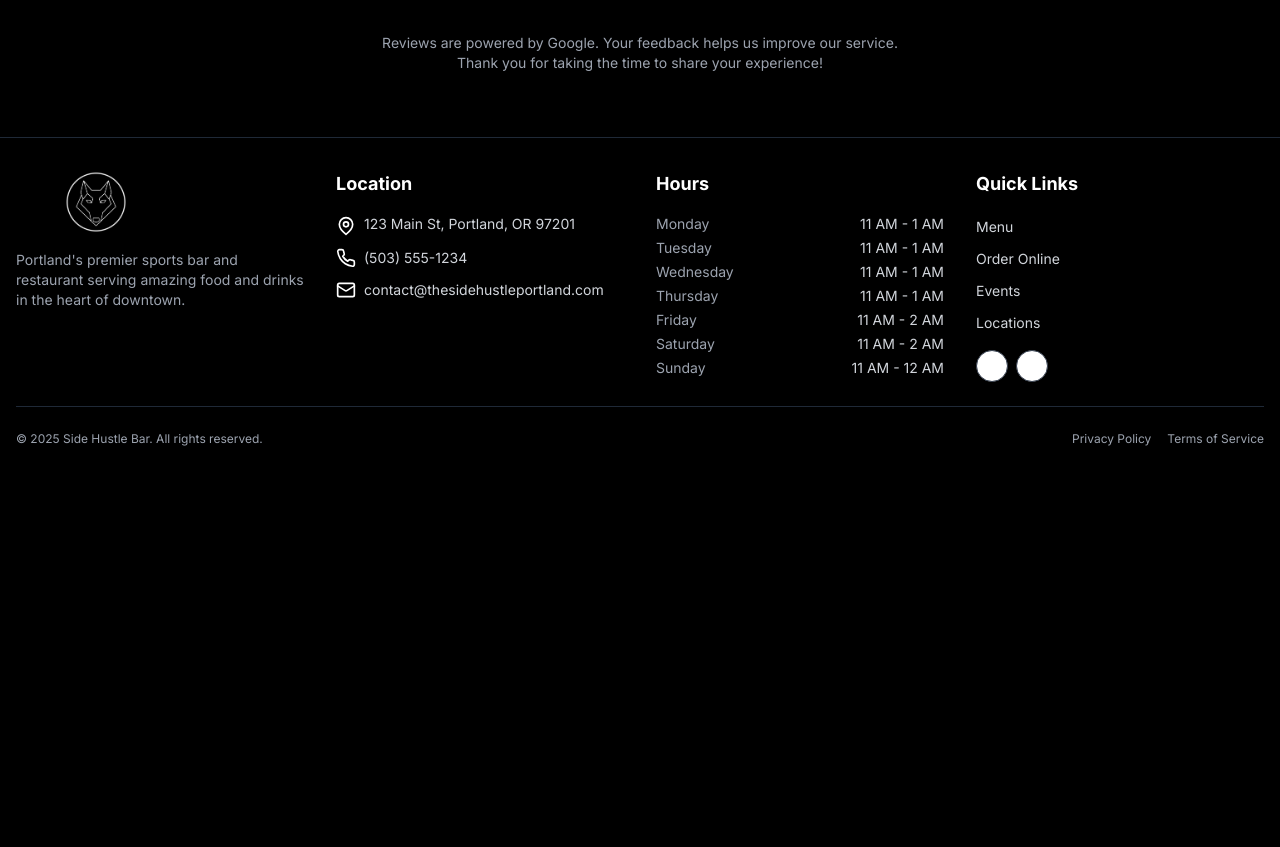
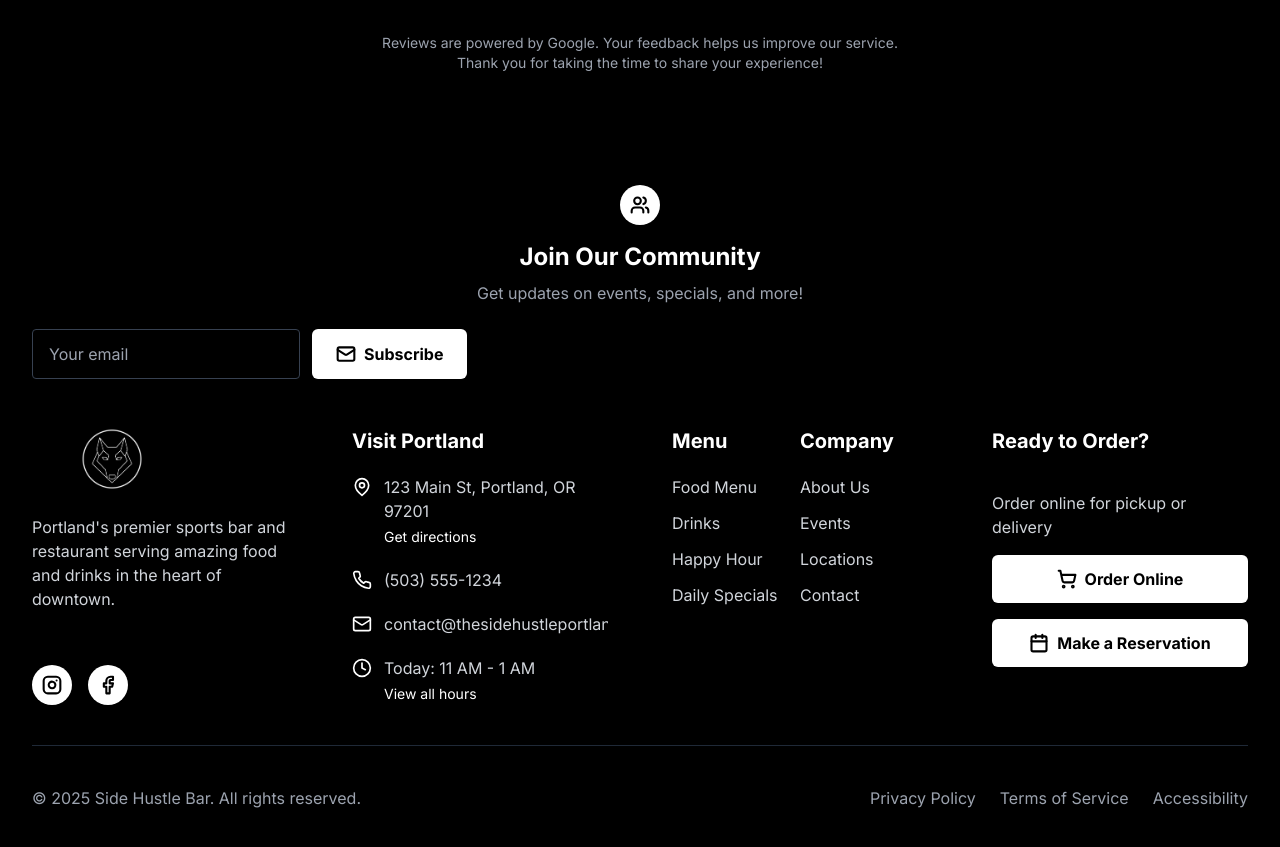
Before and after one commit to bitethatthing2/hustlehard, a Next.js app: page / in a window 1280 px wide. Shown: the part 4180-5027 px from the top of the page. Before the commit the page ends 4659 px from the top, so only its background shows below. Built offline with nearby package versions, Linux system fonts and the light colour scheme.

Commit message:
Update footer with improved visibility and styling

```diff
--- a/components/layout/DynamicFooter.tsx
+++ b/components/layout/DynamicFooter.tsx
@@ -1,24 +1,79 @@
 "use client";
 
-import React from 'react';
+import React, { useEffect, useState } from 'react';
 import Link from 'next/link';
 import Image from 'next/image';
 import { useLocation } from '@/contexts/LocationContext';
-import { MapPin, Phone, Clock, Mail, Instagram, Facebook } from 'lucide-react';
+import { MapPin, Phone, Mail, Instagram, Facebook, Clock, ArrowUp, ShoppingCart, Calendar, Users } from 'lucide-react';
 import { Button } from '@/components/ui/button';
 import { Separator } from '@/components/ui/separator';
 
 export default function DynamicFooter() {
   const { selectedLocation, locationData } = useLocation();
   const currentLocation = locationData[selectedLocation];
+  const [showScrollTop, setShowScrollTop] = useState(false);
+
+  // Add scroll to top functionality
+  useEffect(() => {
+    const checkScroll = () => {
+      setShowScrollTop(window.scrollY > 500);
+    };
+
+    window.addEventListener('scroll', checkScroll);
+    return () => window.removeEventListener('scroll', checkScroll);
+  }, []);
+
+  const scrollToTop = () => {
+    window.scrollTo({
+      top: 0,
+      behavior: 'smooth'
+    });
+  };
+
+  // Format phone number for tel: link
+  const formattedPhone = currentLocation.phone.replace(/\D/g, '');
 
   return (
-    <footer className="w-full bg-black border-t border-gray-800">
-      <div className="container mx-auto px-4 py-8">
-        <div className="grid grid-cols-1 md:grid-cols-2 lg:grid-cols-4 gap-8">
+    <section className="w-full bg-black relative">
+      {/* Scroll to top button */}
+      {showScrollTop && (
+        <button
+          onClick={scrollToTop}
+          className="absolute -top-6 left-1/2 transform -translate-x-1/2 bg-white text-black px-4 py-2 rounded-md shadow-lg hover:bg-gray-100 transition-all flex items-center gap-2 font-bold text-sm"
+          aria-label="Return to top"
+        >
+          <ArrowUp className="h-4 w-4 text-black" strokeWidth={2.5} />
+          <span className="text-black">Return to Top</span>
+        </button>
+      )}
+
+      <div className="container mx-auto py-12 px-8">
+        {/* Newsletter signup */}
+        <div className="mb-12 flex flex-col items-center justify-center text-center">
+          <div className="h-10 w-10 bg-white rounded-full flex items-center justify-center mb-4">
+            <Users className="h-5 w-5 text-black" strokeWidth={2.5} />
+          </div>
+          <div className="mb-6 flex-1 text-center">
+            <h3 className="text-white font-bold text-2xl mb-2">Join Our Community</h3>
+            <p className="text-gray-400">Get updates on events, specials, and more!</p>
+          </div>
+          <div className="w-full max-w-md flex flex-col sm:flex-row gap-3">
+            <input
+              type="email"
+              placeholder="Your email"
+              className="px-4 py-3 rounded bg-black border border-gray-700 text-white focus:border-white focus:outline-none"
+            />
+            <a href="#" className="flex items-center justify-center py-3 px-6 bg-white hover:bg-gray-100 text-black font-bold text-base rounded-md">
+              <Mail className="h-5 w-5 text-black mr-2" strokeWidth={2.5} />
+              <span className="text-black">Subscribe</span>
+            </a>
+          </div>
+        </div>
+
+        <div className="flex flex-col md:flex-row flex-wrap gap-10 lg:gap-16">
           {/* Logo and Description Section */}
-          <div className="flex flex-col items-center md:items-start">
-            <div className="mb-4 relative h-16 w-40">
+          <div className="flex flex-col flex-1 min-w-[250px]">
+            <div className="mb-6 relative h-16 w-40">
               <Image
                 src="/only_these/logos/SHB_Logo_WhiteonBlackBG.png"
                 alt="Side Hustle Bar Logo"
@@ -26,103 +81,188 @@ export default function DynamicFooter() {
                 className="object-contain"
               />
             </div>
-            <p className="text-gray-400 text-sm text-center md:text-left mb-4">
+            <p className="text-gray-300 mb-6">
               {selectedLocation === 'portland'
                 ? "Portland's premier sports bar and restaurant serving amazing food and drinks in the heart of downtown."
                 : "Salem's top destination for food, drinks, and entertainment in a stylish and vibrant setting."}
             </p>
+
+            <div className="mt-auto flex space-x-4">
+              <a
+                href="https://instagram.com/sidehustlebar"
+                target="_blank"
+                rel="noopener noreferrer"
+                aria-label="Instagram"
+                className="h-10 w-10 bg-white rounded-full flex items-center justify-center hover:opacity-90 transition-opacity"
+              >
+                <Instagram className="h-5 w-5 text-black" strokeWidth={2.5} />
+              </a>
+              <a
+                href="https://facebook.com/sidehustlebar"
+                target="_blank"
+                rel="noopener noreferrer"
+                aria-label="Facebook"
+                className="h-10 w-10 bg-white rounded-full flex items-center justify-center hover:opacity-90 transition-opacity"
+              >
+                <Facebook className="h-5 w-5 text-black" strokeWidth={2.5} />
+              </a>
+            </div>
           </div>
 
           {/* Location Details Section */}
-          <div className="flex flex-col">
-            <h3 className="text-white font-bold mb-4 text-lg">Location</h3>
-            <ul className="space-y-3">
+          <div className="flex flex-col flex-1 min-w-[250px]">
+            <h3 className="text-white font-bold mb-5 text-xl">Visit {currentLocation.name.split('-')[1].trim()}</h3>
+            <ul className="space-y-5">
               <li className="flex items-start">
-                <MapPin className="text-bar-accent h-5 w-5 mr-2 mt-0.5 flex-shrink-0" />
-                <span className="text-gray-300 text-sm">{currentLocation.address}</span>
+                <MapPin className="text-white h-5 w-5 mr-3 mt-0.5 flex-shrink-0" />
+                <div>
+                  <p className="text-gray-300">{currentLocation.address}</p>
+                  <Link href="/locations" className="text-white text-sm hover:underline mt-1 inline-block">
+                    Get directions
+                  </Link>
+                </div>
               </li>
-              <li className="flex items-center">
-                <Phone className="text-bar-accent h-5 w-5 mr-2 flex-shrink-0" />
-                <span className="text-gray-300 text-sm">{currentLocation.phone}</span>
+              <li className="flex items-start">
+                <Phone className="text-white h-5 w-5 mr-3 mt-0.5 flex-shrink-0" />
+                <div>
+                  <a href={`tel:${formattedPhone}`} className="text-gray-300 hover:text-white">
+                    {currentLocation.phone}
+                  </a>
+                </div>
               </li>
-              <li className="flex items-center">
-                <Mail className="text-bar-accent h-5 w-5 mr-2 flex-shrink-0" />
-                <span className="text-gray-300 text-sm">{currentLocation.email}</span>
+              <li className="flex items-start">
+                <Mail className="text-white h-5 w-5 mr-3 mt-0.5 flex-shrink-0" />
+                <div>
+                  <a href={`mailto:${currentLocation.email}`} className="text-gray-300 hover:text-white">
+                    {currentLocation.email}
+                  </a>
+                </div>
+              </li>
+              <li className="flex items-start">
+                <Clock className="text-white h-5 w-5 mr-3 mt-0.5 flex-shrink-0" />
+                <div>
+                  <p className="text-gray-300">Today: {currentLocation.hours[getDayOfWeek()]}</p>
+                  <button className="text-white text-sm hover:underline mt-1" onClick={() => document.getElementById('hours-details')?.classList.toggle('hidden')}>
+                    View all hours
+                  </button>
+                  <div id="hours-details" className="hidden mt-2 space-y-1">
+                    {Object.entries(currentLocation.hours).map(([day, hours]) => (
+                      <div key={day} className="flex justify-between">
+                        <span className="text-gray-400 text-xs">{day}</span>
+                        <span className="text-gray-300 text-xs">{hours}</span>
+                      </div>
+                    ))}
+                  </div>
+                </div>
               </li>
             </ul>
           </div>
 
-          {/* Hours Section */}
-          <div className="flex flex-col">
-            <h3 className="text-white font-bold mb-4 text-lg">Hours</h3>
-            <ul className="space-y-1">
-              {Object.entries(currentLocation.hours).map(([day, hours]) => (
-                <li key={day} className="flex items-start justify-between">
-                  <span className="text-gray-400 text-sm">{day}</span>
-                  <span className="text-gray-300 text-sm">{hours}</span>
+          {/* Quick Links Section */}
+          <div className="flex flex-1 min-w-[250px]">
+            <div className="w-1/2">
+              <h3 className="text-white font-bold mb-5 text-xl">Menu</h3>
+              <ul className="space-y-3">
+                <li>
+                  <Link href="/menu/food" className="text-gray-300 hover:text-white transition-colors">
+                    Food Menu
+                  </Link>
                 </li>
-              ))}
+                <li>
+                  <Link href="/menu/drinks" className="text-gray-300 hover:text-white transition-colors">
+                    Drinks
+                  </Link>
+                </li>
+                <li>
+                  <Link href="/menu/happy-hour" className="text-gray-300 hover:text-white transition-colors">
+                    Happy Hour
+                  </Link>
+                </li>
+                <li>
+                  <Link href="/menu/specials" className="text-gray-300 hover:text-white transition-colors">
+                    Daily Specials
+                  </Link>
+                </li>
               </ul>
             </div>
 
-          {/* Quick Links Section */}
-          <div className="flex flex-col">
-            <h3 className="text-white font-bold mb-4 text-lg">Quick Links</h3>
-            <ul className="space-y-2">
+            <div className="w-1/2">
+              <h3 className="text-white font-bold mb-5 text-xl">Company</h3>
+              <ul className="space-y-3">
                 <li>
-                <Link href="/menu" className="text-gray-300 hover:text-bar-accent text-sm transition-colors">
-                  Menu
+                  <Link href="/about" className="text-gray-300 hover:text-white transition-colors">
+                    About Us
                   </Link>
                 </li>
                 <li>
-                <Link href="/order" className="text-gray-300 hover:text-bar-accent text-sm transition-colors">
-                  Order Online
-                </Link>
-              </li>
-              <li>
-                <Link href="/events" className="text-gray-300 hover:text-bar-accent text-sm transition-colors">
+                  <Link href="/events" className="text-gray-300 hover:text-white transition-colors">
                     Events
                   </Link>
                 </li>
                 <li>
-                <Link href="/locations" className="text-gray-300 hover:text-bar-accent text-sm transition-colors">
+                  <Link href="/locations" className="text-gray-300 hover:text-white transition-colors">
                     Locations
                   </Link>
                 </li>
-              <li className="pt-2">
-                <div className="flex items-center space-x-2">
-                  <Button variant="outline" size="icon" asChild className="h-8 w-8 rounded-full border-gray-700">
-                    <a href="https://instagram.com/sidehustlebar" target="_blank" rel="noopener noreferrer" aria-label="Instagram">
-                      <Instagram className="h-4 w-4 text-white" />
-                    </a>
-                  </Button>
-                  <Button variant="outline" size="icon" asChild className="h-8 w-8 rounded-full border-gray-700">
-                    <a href="https://facebook.com/sidehustlebar" target="_blank" rel="noopener noreferrer" aria-label="Facebook">
-                      <Facebook className="h-4 w-4 text-white" />
-                    </a>
-                  </Button>
-                </div>
+                <li>
+                  <Link href="/contact" className="text-gray-300 hover:text-white transition-colors">
+                    Contact
+                  </Link>
                 </li>
               </ul>
             </div>
           </div>
 
-        <Separator className="my-6 bg-gray-800" />
+          {/* Call to Action Section */}
+          <div className="flex flex-col flex-1 min-w-[250px]">
+            <h3 className="text-white font-bold mb-5 text-xl">Ready to Order?</h3>
+            <div className="rounded-lg py-4 flex flex-col">
+              <p className="text-gray-300 mb-4">Order online for pickup or delivery</p>
+              <a
+                href="/order"
+                className="flex items-center justify-center gap-2 py-3 px-6 bg-white hover:bg-gray-100 text-black font-bold text-base rounded-md mb-4"
+              >
+                <ShoppingCart className="h-5 w-5 text-black" strokeWidth={2.5} />
+                <span className="text-black">Order Online</span>
+              </a>
+              <a
+                href="/reservations"
+                className="flex items-center justify-center gap-2 py-3 px-6 bg-white hover:bg-gray-100 text-black font-bold text-base rounded-md"
+              >
+                <Calendar className="h-5 w-5 text-black" strokeWidth={2.5} />
+                <span className="text-black">Make a Reservation</span>
+              </a>
+            </div>
+          </div>
+        </div>
+
+        <Separator className="my-10 bg-gray-800" />
 
         <div className="flex flex-col md:flex-row justify-between items-center">
-          <p className="text-gray-400 text-xs mb-4 md:mb-0">
+          <p className="text-gray-400 mb-4 md:mb-0">
             &copy; {new Date().getFullYear()} Side Hustle Bar. All rights reserved.
           </p>
-          <div className="flex space-x-4">
-            <Link href="/privacy" className="text-gray-400 hover:text-white text-xs">
+          <div className="flex space-x-6">
+            <Link href="/privacy" className="text-gray-400 hover:text-white">
               Privacy Policy
             </Link>
-            <Link href="/terms" className="text-gray-400 hover:text-white text-xs">
+            <Link href="/terms" className="text-gray-400 hover:text-white">
               Terms of Service
+            </Link>
+            <Link href="/accessibility" className="text-gray-400 hover:text-white">
+              Accessibility
             </Link>
           </div>
         </div>
       </div>
-    </footer>
+    </section>
   );
 }
+
+// Helper function to get current day of week
+function getDayOfWeek() {
+  const days = [
+    'Sunday', 'Monday', 'Tuesday', 'Wednesday', 'Thursday', 'Friday', 'Saturday'
+  ];
+  return days[new Date().getDay()];
+}
```
Lines whose indentation alone changed are shown as unchanged.
